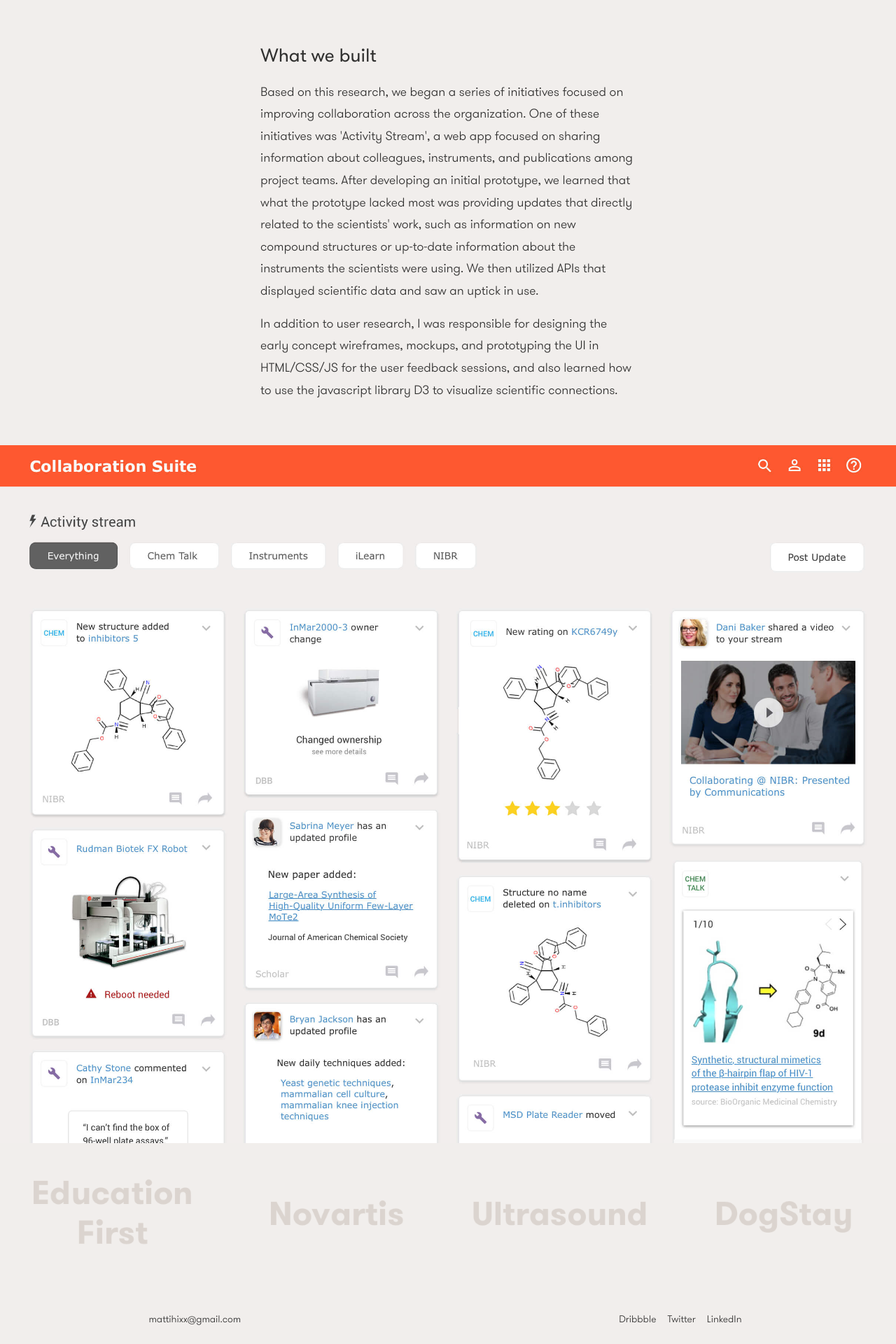
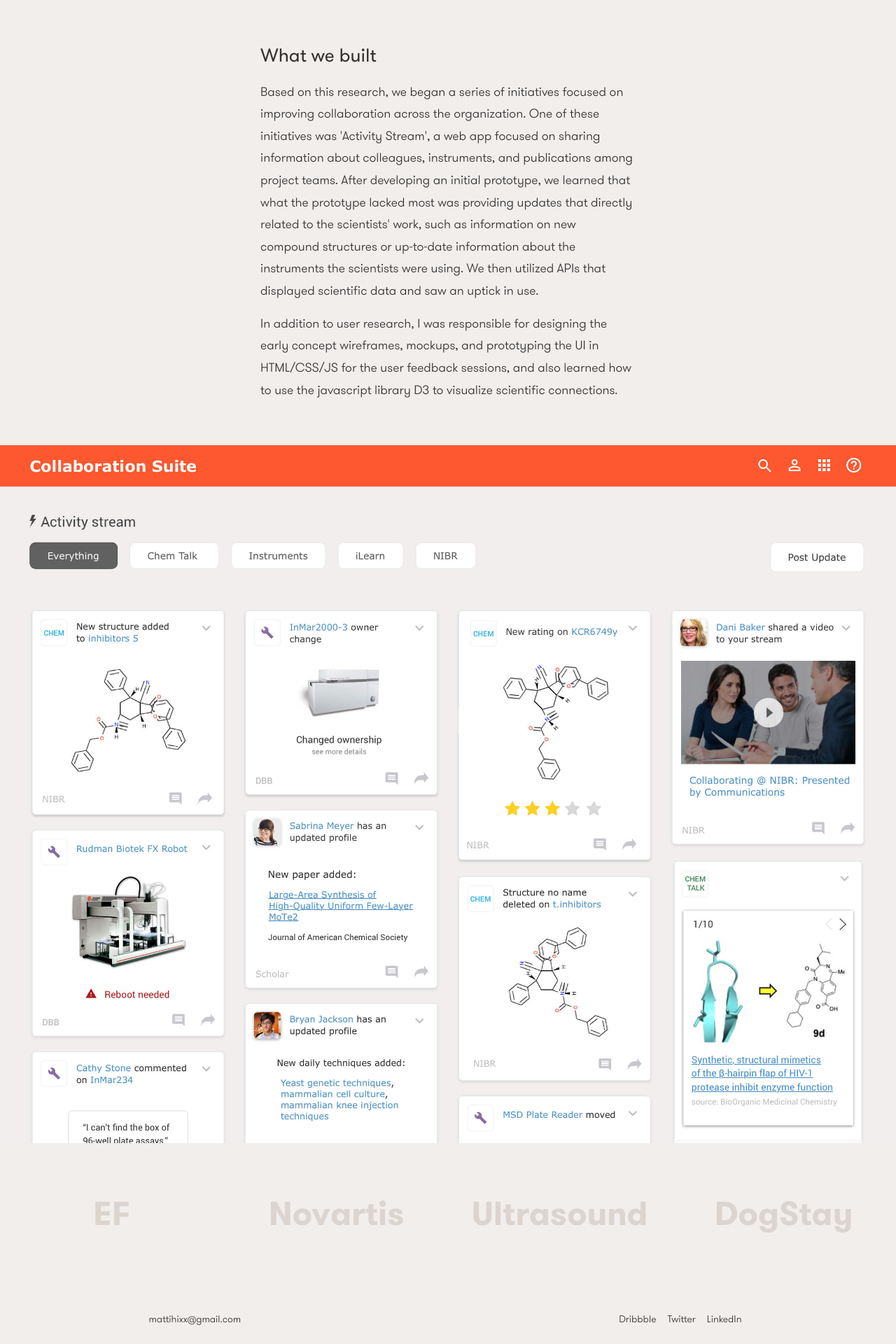
Before and after one commit to mattihicks/mattihicks, a Jekyll site: the page built from novartis.md, in a window 1280 px wide. Shown: the part 1723-3643 px from the top of the page at 70% size. Built offline with Jekyll 4.4.1, drawn with Linux system fonts in a browser that asks for light colours.

Commit message:
footer changes

```diff
--- a/_layouts/project.html
+++ b/_layouts/project.html
@@ -138,7 +138,7 @@ We have shifted the company paradigm of what makes an online experience successf
     <div class="grid-display">
           <div class="row projectBody">
              <div class="col-3">
-              <a href="/education-first"><img src="../assets/images/EF-2.png" alt="ef nav link"></a>
+              <a href="/education-first"><img src="../assets/images/EF_nav_item.png" alt="ef nav link"></a>
              </div>
              <div class="col-3">
               <a href="/novartis"><img src="../assets/images/NOVARTIS-2.png" alt="novartis nav link"></a>
--- a/_layouts/projectDogstay.html
+++ b/_layouts/projectDogstay.html
@@ -146,7 +146,7 @@
 <div class="grid-display">
   <div class="row projectBody">
    <div class="col-3">
-    <a href="/education-first"><img src="../assets/images/EF-2.png" alt="nav link EF"></a>
+    <a href="/education-first"><img src="../assets/images/EF_nav_item.png" alt="nav link EF"></a>
   </div>
   <div class="col-3">
     <a href="/novartis"><img src="../assets/images/NOVARTIS-2.png" alt="nav link novartis"></a>
--- a/_layouts/projectNovartis.html
+++ b/_layouts/projectNovartis.html
@@ -76,7 +76,7 @@
 <div class="grid-display">
   <div class="row projectBody">
    <div class="col-3">
-    <a href="/education-first"><img src="../assets/images/EF-2.png" alt="nav link EF"></a>
+    <a href="/education-first"><img src="../assets/images/EF_nav_item.png" alt="nav link EF"></a>
   </div>
   <div class="col-3">
     <a href="/novartis"><img src="../assets/images/NOVARTIS-2.png" alt="nav link novartis"></a>
--- a/_layouts/projectUltrasound.html
+++ b/_layouts/projectUltrasound.html
@@ -131,7 +131,7 @@
 <div class="grid-display">
   <div class="row projectBody">
    <div class="col-3">
-    <a href="/education-first"><img src="../assets/images/EF-2.png" alt="nav link EF"></a>
+    <a href="/education-first"><img src="../assets/images/EF_nav_item.png" alt="nav link EF"></a>
   </div>
   <div class="col-3">
     <a href="/novartis"><img src="../assets/images/NOVARTIS-2.png" alt="nav link novartis"></a>
```
Also changed, not shown: assets/images/EF_nav_item.png (added).
